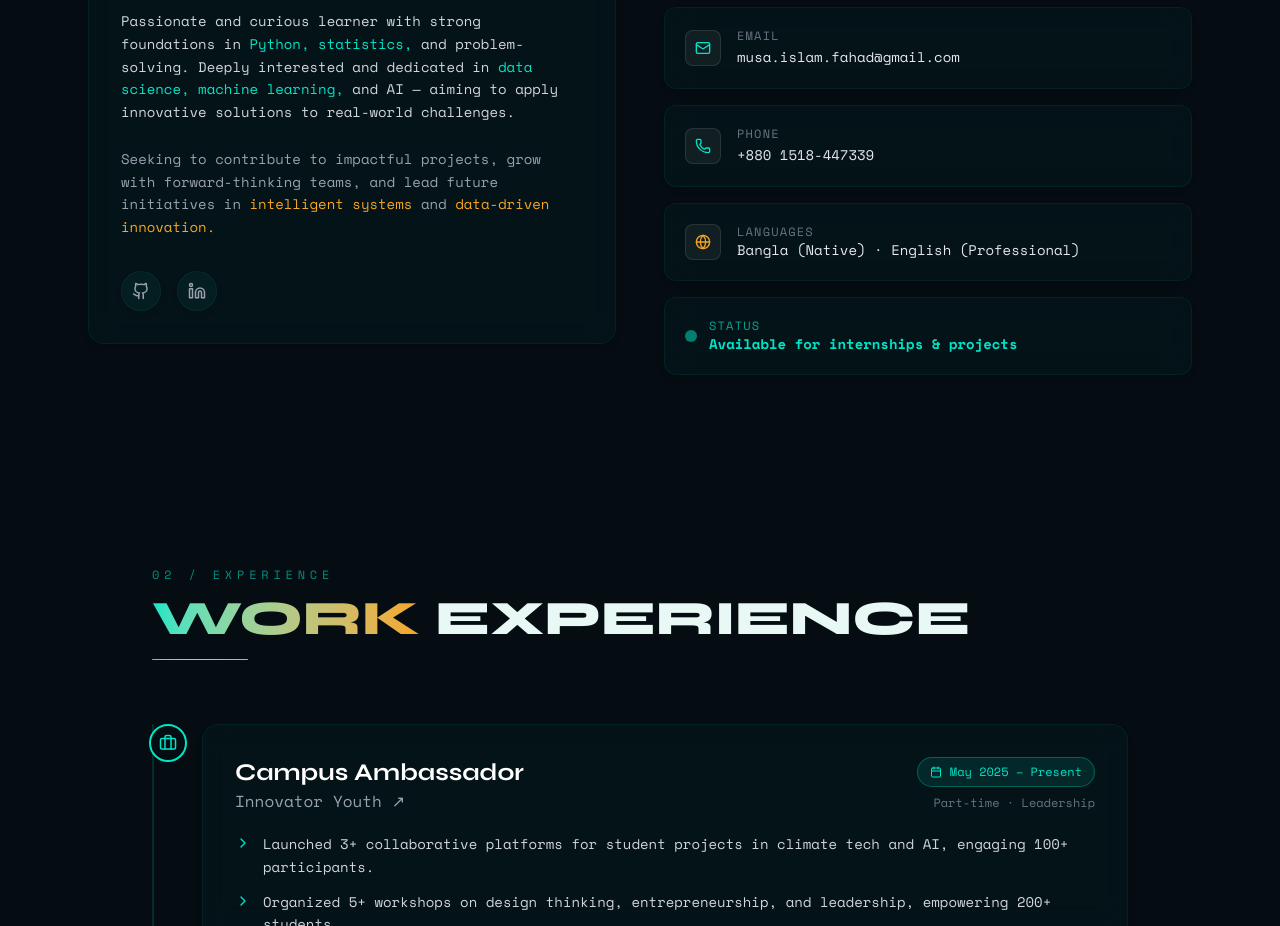
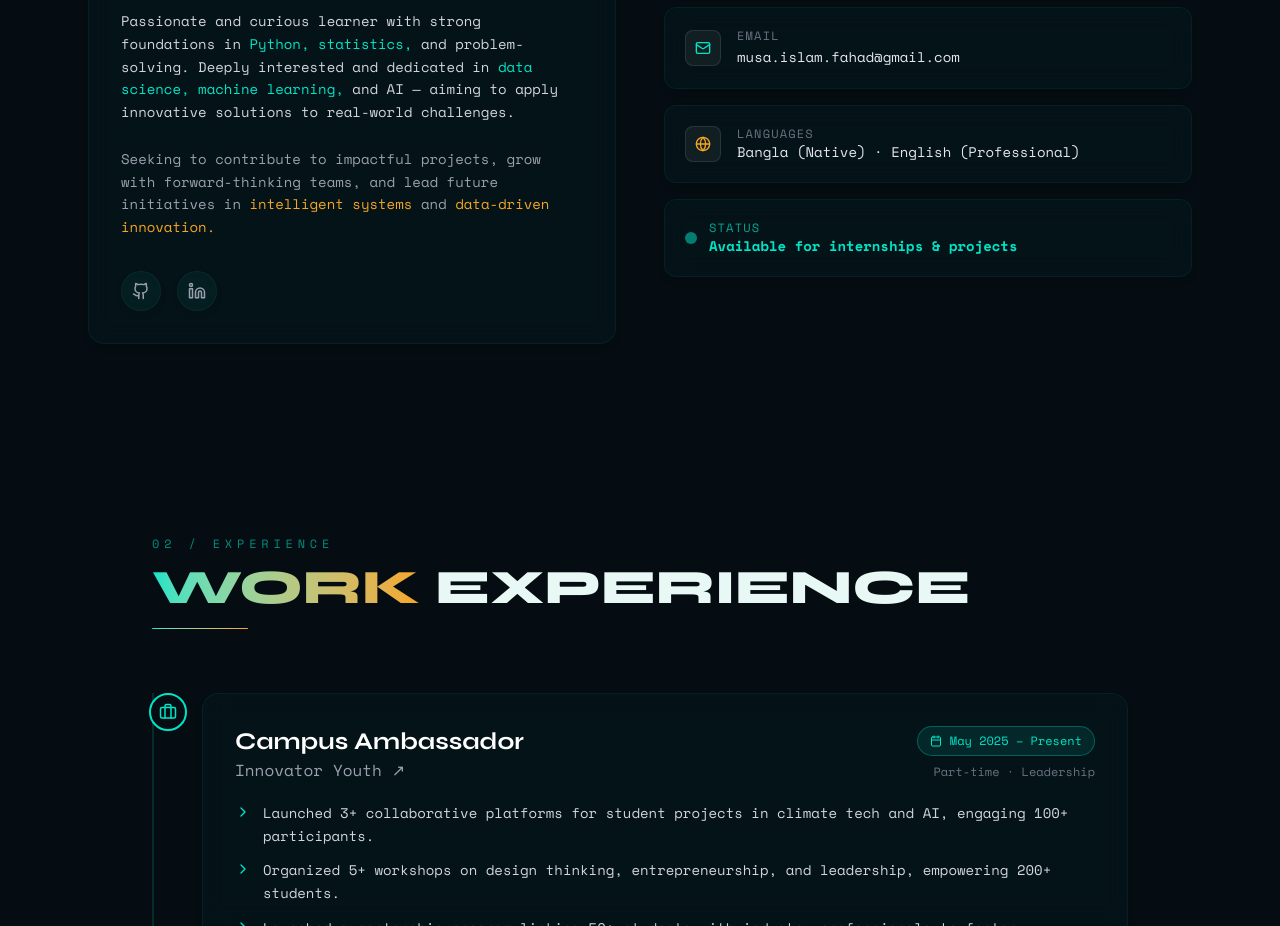
Before and after one commit to MusaIslamFahad/portfolio, a Next.js app: page / in a window 1280 px wide. Shown: the part 1140-2066 px from the top of the page. Built offline with nearby package versions, Linux system fonts and the light colour scheme.

Commit message:
Update About.tsx

```diff
--- a/src/components/About.tsx
+++ b/src/components/About.tsx
@@ -1,12 +1,11 @@
 "use client";
 import { motion } from "framer-motion";
-import { User, MapPin, Mail, Phone, Globe, Github, Linkedin } from "lucide-react";
+import { User, MapPin, Mail, Globe, Github, Linkedin } from "lucide-react";
 
 export default function About() {
   const info = [
     { icon: <MapPin size={16} className="text-[#00e5c8]" />, label: "Location", value: "Mirpur, Dhaka-1216, Bangladesh" },
     { icon: <Mail size={16} className="text-[#00e5c8]" />, label: "Email", value: "musa.islam.fahad@gmail.com", href: "mailto:musa.islam.fahad@gmail.com" },
-    { icon: <Phone size={16} className="text-[#00e5c8]" />, label: "Phone", value: "+880 1518-447339", href: "tel:+8801518447339" },
     { icon: <Globe size={16} className="text-[#f5a623]" />, label: "Languages", value: "Bangla (Native) · English (Professional)" },
   ];
 
```
